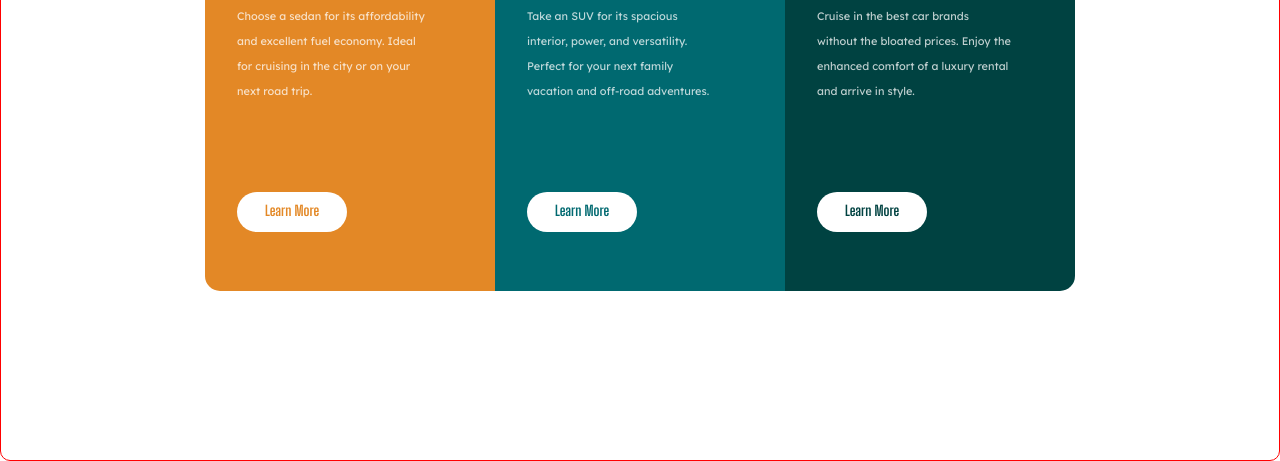
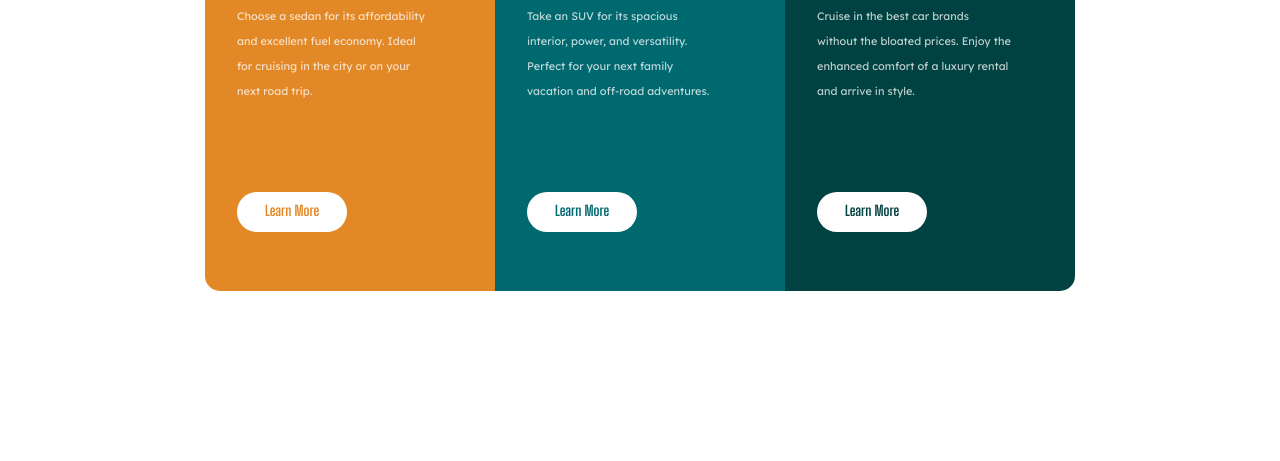
Before and after one commit to shafi126/Car-Deals, a plain HTML site: page index.html in a window 1280 px wide. Shown: the part 339-800 px from the top of the page. Drawn offline with Linux system fonts and the light colour scheme.

Commit message:
mistake corrected

```diff
--- a/main.scss
+++ b/main.scss
@@ -18,8 +18,6 @@ main {
   }
 }
 .layout {
-  border: 1px solid red;
-  border-radius: 10px;
   width: 18.75rem;
   height: 25rem;
 }
```
Also changed, not shown: dist/css/main.css.
